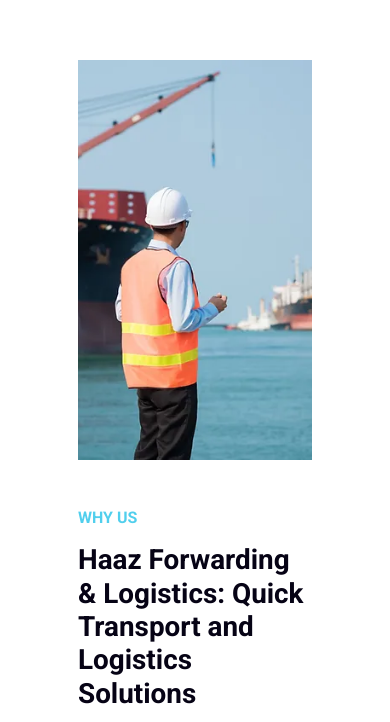
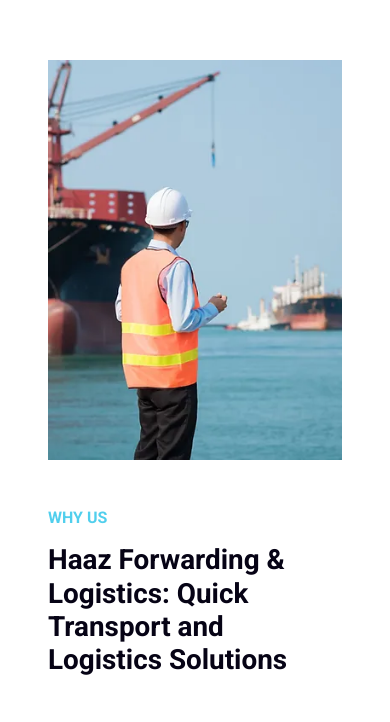
Before and after one commit to guruvirk/haaz-html, a plain HTML site: page index.html in a window 390 px wide. Shown: the part 712-1434 px from the top of the page. Drawn offline with nearby package versions, Linux system fonts and the light colour scheme.

Commit message:
fixes for desc width

```diff
--- a/css/style.css
+++ b/css/style.css
@@ -100,7 +100,7 @@
 }
 
 @media (max-width: 991.98px) {
-    .navbar-light .navbar-nav .nav-link  {
+    .navbar-light .navbar-nav .nav-link {
         margin-right: 0;
         padding: 10px 0;
     }
@@ -228,7 +228,7 @@
     background-size: cover;
 }
 
-.breadcrumb-item + .breadcrumb-item::before {
+.breadcrumb-item+.breadcrumb-item::before {
     color: var(--light);
 }
 
@@ -239,19 +239,19 @@
         max-width: 100% !important;
     }
 
-    .about-text  {
+    .about-text {
         padding-right: calc(((100% - 960px) / 2) + .75rem);
     }
 }
 
 @media (min-width: 1200px) {
-    .about-text  {
+    .about-text {
         padding-right: calc(((100% - 1140px) / 2) + .75rem);
     }
 }
 
 @media (min-width: 1400px) {
-    .about-text  {
+    .about-text {
         padding-right: calc(((100% - 1320px) / 2) + .75rem);
     }
 }
@@ -263,19 +263,19 @@
         max-width: 100% !important;
     }
 
-    .feature-text  {
+    .feature-text {
         padding-left: calc(((100% - 960px) / 2) + .75rem);
     }
 }
 
 @media (min-width: 1200px) {
-    .feature-text  {
+    .feature-text {
         padding-left: calc(((100% - 1140px) / 2) + .75rem);
     }
 }
 
 @media (min-width: 1400px) {
-    .feature-text  {
+    .feature-text {
         padding-left: calc(((100% - 1320px) / 2) + .75rem);
     }
 }
@@ -365,9 +365,19 @@
     min-height: 170px;
 }
 
+.about-desc {
+    margin-right: 30px;
+    margin-left: 30px;
+}
+
 @media (max-width: 768px) {
     .service-list {
         min-height: fit-content;
+    }
+
+    .about-desc {
+        margin-right: 0;
+        margin-left: 0;
     }
 }
 
@@ -412,19 +422,19 @@
         max-width: 100% !important;
     }
 
-    .contact-page .contact-form  {
+    .contact-page .contact-form {
         padding-left: calc(((100% - 960px) / 2) + .75rem);
     }
 }
 
 @media (min-width: 1200px) {
-    .contact-page .contact-form  {
+    .contact-page .contact-form {
         padding-left: calc(((100% - 1140px) / 2) + .75rem);
     }
 }
 
 @media (min-width: 1400px) {
-    .contact-page .contact-form  {
+    .contact-page .contact-form {
         padding-left: calc(((100% - 1320px) / 2) + .75rem);
     }
 }
--- a/index.html
+++ b/index.html
@@ -134,8 +134,7 @@
     <!-- About Start -->
     <div class="container-fluid overflow-hidden py-5 px-lg-0">
         <div class="container about py-5 px-lg-0">
-            <div style="margin-right: 30px;
-            margin-left: 30px;" class="row g-5">
+            <div class="about-desc row g-5">
                 <div class="col-lg-6 ps-lg-0 wow fadeInLeft" data-wow-delay="0.1s" style="min-height: 400px;">
                     <div class="position-relative h-100">
                         <img class="position-absolute img-fluid w-100 h-100" src="img/about-haaz.webp"
```
Also changed, not shown: about.html (+1 -2 lines).
